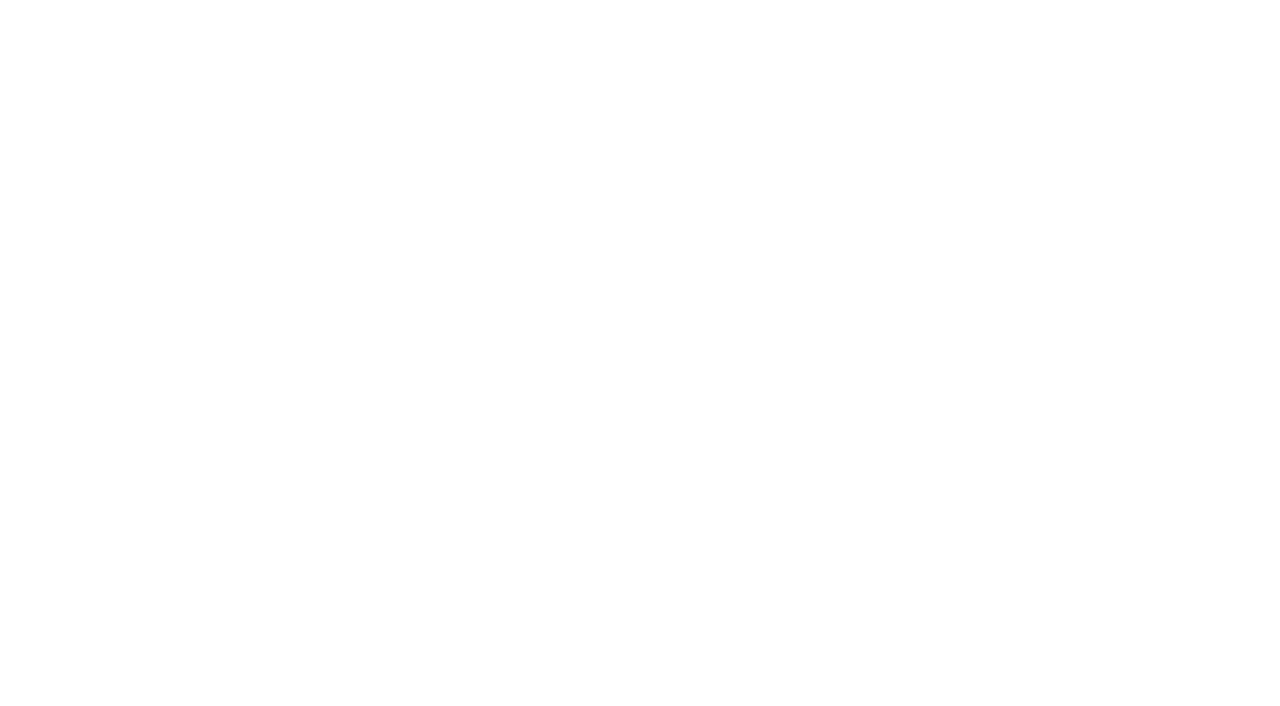
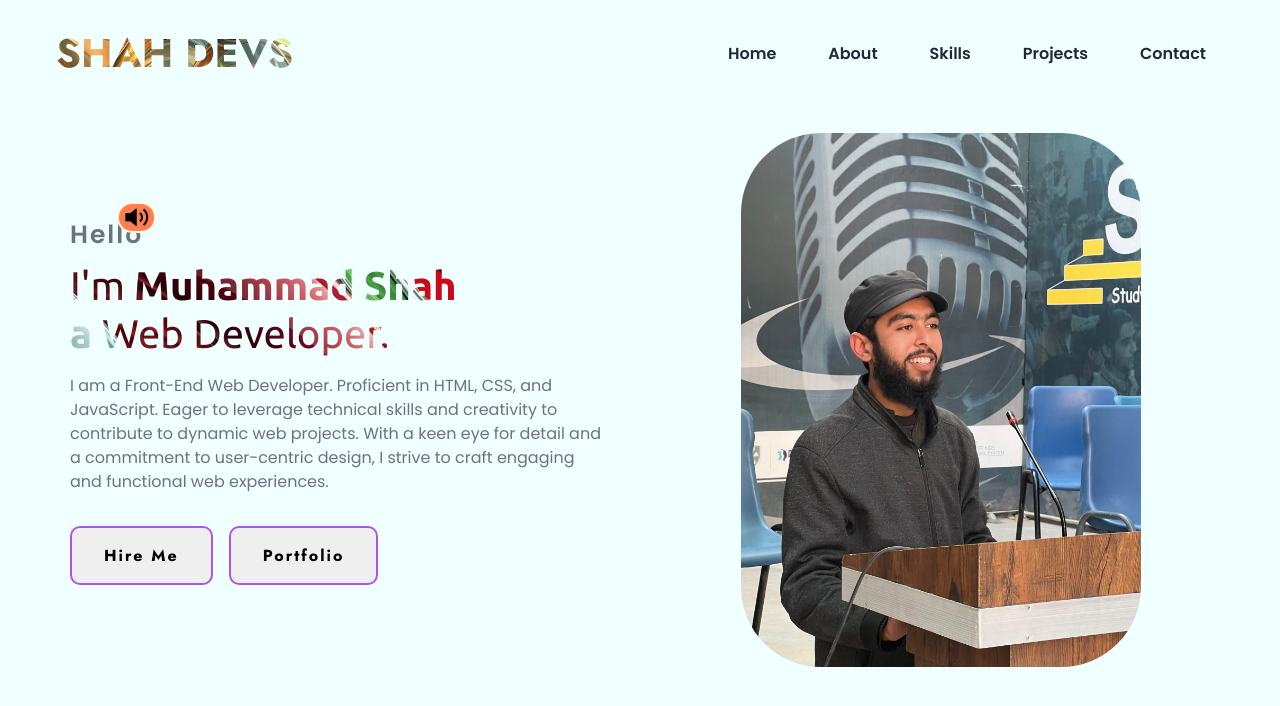
Before and after one commit to muhammadshah-45/my-portfolio, a plain HTML site: page index.html in a window 1280 px wide. Drawn offline with nearby package versions, Linux system fonts and the light colour scheme.

Commit message:
I upload all files

```diff
--- a/index.html
+++ b/index.html
@@ -1,11 +1,69 @@
 <!DOCTYPE html>
 <html lang="en">
-<head>
-    <meta charset="UTF-8">
-    <meta name="viewport" content="width=device-width, initial-scale=1.0">
+  <head>
+    <meta charset="UTF-8" />
+    <meta name="viewport" content="width=device-width, initial-scale=1.0" />
     <title>Shah Portfolio</title>
-</head>
-<body>
+    <link
+      href="https://cdn.jsdelivr.net/npm/remixicon@4.2.0/fonts/remixicon.css"
+      rel="stylesheet"
+    />
+    <link rel="stylesheet" href="style.css" />
+  </head>
+  <body>
+    <nav>
+      <div class="nav_content">
+        <div class="logo">
+          <a id="logo" href="#">Shah Devs</a>
+        </div>
+        <label for="check" class="checkbox">
+          <i class="ri-menu-line"></i>
+        </label>
+        <input type="checkbox" name="check" id="check" />
+        <ul>
+          <li><a href="#">Home</a></li>
+          <li><a href="#">About</a></li>
+          <li><a href="#">Skills</a></li>
+          <li><a href="#">Projects</a></li>
+          <li><a href="#">Contact</a></li>
+        </ul>
+      </div>
+    </nav>
+    <section class="section">
+      <div class="section_container">
+        <!-- display = grid -->
+        <div class="content">
+          <!-- display = flex -->
+          <p class="subtitle">Hello</p>
+          <h1 class="title">
+            I'm
+            <span
+              >Muhammad Shah <br />
+              a </span
+            >Web Developer.
+            <!-- <img id="speak" src="speaker.png" alt=""> -->
+             <br>
+            </h1>
+            <i id="speak" class="ri-volume-up-fill"></i>
+          <p class="description">
+            I am a Front-End Web Developer. Proficient in HTML, CSS, and
+            JavaScript. Eager to leverage technical skills and creativity to
+            contribute to dynamic web projects. With a keen eye for detail and a
+            commitment to user-centric design, I strive to craft engaging and
+            functional web experiences.
+          </p>
+          <div class="action_btns">
+            <button class="hire_me">Hire Me</button>
+            <button class="portfolio">Portfolio</button>
+          </div>
+        </div>
+        <div class="image">
+          <img src="./myimage.jpeg" width="300px" alt="" />
+        </div>
+      </div>
+    </section>
 
-</body>
+
+    <script src="script.js"></script>
+  </body>
 </html>
--- /dev/null
+++ b/script.js
@@ -0,0 +1,7 @@
+var audio = new Audio("mshah3.mp3");
+
+      function playAudio() {
+        audio.play();
+      }
+
+      document.getElementById("speak").addEventListener("click",playAudio);
--- /dev/null
+++ b/style.css
@@ -0,0 +1,231 @@
+@import url('https://fonts.googleapis.com/css2?family=Jost:ital,wght@0,100..900;1,100..900&family=Poppins:ital,wght@0,100;0,200;0,300;0,400;0,500;0,600;0,700;0,800;0,900;1,100;1,200;1,300;1,400;1,500;1,600;1,700;1,800;1,900&display=swap');
+
+@import url('https://fonts.googleapis.com/css2?family=Ubuntu:ital,wght@0,300;0,400;0,500;0,700;1,300;1,400;1,500;1,700&display=swap');
+
+:root{
+  --primary-color:#a855f7;
+  --secondary-color:#ca8a04;
+  --text-dark:#1f2937;
+  --primary-color-dark:#9333ea;
+  --text-light:#6b7280;
+  --extra-light:#faf5ff;
+  --max-width:1200px;
+
+}
+*{
+    margin: 0;padding: 0;box-sizing: border-box;
+}
+
+html,body{
+ font-family: 'Poppins';
+}
+
+a{
+    text-decoration: none;
+    /* list-style-type: none; */
+}
+.logo #logo{
+    font-weight: 700;
+    font-size: 40px;
+    font-family: "Jost", sans-serif;
+    text-transform: uppercase;
+    background-image: url(./created-by-ai-8656108_1280.jpg);
+    background-position: center;
+    background-size: cover;
+    background-clip: text;
+    -webkit-background-clip: text;
+    color: transparent;
+}
+nav{
+    width: 100%;
+    position: fixed;
+    top: 0;
+    left: 0;
+    z-index: 99;
+    background:azure;
+    /* opacity: .7; */
+}
+.nav_content{
+    max-width: var(--max-width);
+    margin: auto;
+    padding: 1.5rem 1rem;
+    display: flex;
+    align-items: center;
+    justify-content: space-between;
+    /* padding-inline:1rem ; */
+}
+
+ nav .logo a{
+    color: var(--primary-color);
+    font-size: 1.5rem;
+    font-weight: 600;
+    transition: 0.3s;
+ }
+ nav .logo a:hover{
+   color: var(--primary-color-dark);
+ }
+ nav .checkbox{
+ display: none;
+ }
+ nav input{
+     display: none;
+ }
+ nav .checkbox i{
+    cursor: pointer;
+    color: var(--primary-color);
+    font-size: 2rem;
+
+ }
+ul{
+    list-style: none;
+    display: flex;
+    align-items: center;
+    gap: 1rem;
+    transition: left 0.3s;
+}
+ul li a {
+    padding: 0.5rem 1rem ;
+    border: 2px solid transparent ;
+    text-decoration: none;
+    font-weight: 600;
+    color: var(--text-dark);
+    transition: 0.3s;
+}
+ul li a:hover{
+    /* border-top-color: var(--secondary-color); */
+    border-top:2px solid var(--secondary-color);
+    color: var(--secondary-color);
+    border-bottom:2px solid var(--secondary-color);
+}
+#speak{
+    width: 39px;
+    background-color: coral;
+    border: 2px solid cornsilk;
+    border-radius: 15px;
+    font-size: 25px;
+    /* padding: 5px 10px; */
+    text-align: center;
+    margin-left: 2px;
+    cursor: pointer;
+    position: absolute;
+    left: 9%;
+    top: 12.6rem;
+
+}
+.section{
+    background:azure;
+    /* background-color: red; */
+}
+.section_container{
+    min-height: 100vh;
+    max-width: var(--max-width);
+    margin: 0 54px;
+    padding: 1rem;
+    display: grid;
+    grid-template-columns: repeat(2,1fr);
+    gap: 4rem;
+}
+
+.content{
+    display: flex;
+    flex-direction: column;
+    justify-content: center;
+    /* position: relative; */
+}
+.subtitle{
+    letter-spacing: 2px;
+    color: var(--text-light);
+    font-weight: 600;
+    font-size: 25px;
+    margin-bottom: 0.5rem;
+}
+
+.title{
+    font-size: 2.5rem;
+    font-family: "Ubuntu";
+    font-weight: 400;
+    line-height: 3rem;
+    background-image: url(./third.jpg);
+    background-position: center;
+    background-size: auto;
+    background-clip: text;
+    -webkit-background-clip: text;
+    color: transparent;
+
+    margin-bottom: 1rem;
+}
+
+.title span{
+    font-weight: 600;
+}
+
+.description{
+    line-height: 1.5rem;
+    color: var(--text-light);
+    margin-bottom: 2rem;
+}
+.action_btns{
+    display: flex;
+    gap: 1rem;
+}
+.action_btns button{
+    font-size: 1rem;
+    font-weight: 700;
+    font-family: "Jost";
+    letter-spacing: 2px;
+    padding: 1rem 2rem;
+    outline: none;
+    border: 2px solid var(--primary-color);
+    border-radius: 10px;
+    transition: 0.3s;
+    cursor: pointer;
+
+}
+.image{
+    display: grid;
+    place-items: center;
+}
+.image img{
+    width: min(25rem,90%);
+    border-radius: 5rem;
+    object-fit: cover;
+}
+
+
+@media (width < 750px){
+    nav .checkbox{
+        display: block;
+    }
+    ul{
+        position: absolute;
+        width: 100%;
+        height: calc(100vh - 85x);
+        left: -100%;
+        top: 85px;
+        background-color: var(--extra-light);
+        flex-direction: column;
+        justify-content: center;
+        gap: 3rem;
+    }
+    nav #check:checked ~ ul{
+        left: 0;
+    }
+    ul li a{
+        font-size: 1.25rem;
+    }
+    .section_container{
+        padding: 10rem 1rem  5rem 1rem;
+        text-align: center;
+        grid-template-columns: repeat(1,1fr);
+    }
+    .image{
+        grid-area: 1/1/2/2;
+    }
+    .action_btns{
+        margin: auto;
+    }
+    #speak{
+        margin-top: 20rem;
+        margin-left: 9.3rem;
+    }
+}
```
Also changed, not shown: created-by-ai-8656108_1280.jpg (added), myimage.jpeg (added), third.jpg (added), 2 other files.
